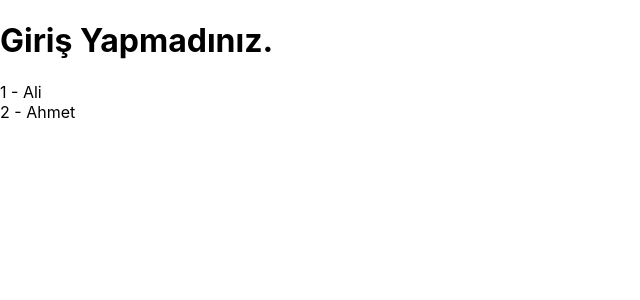
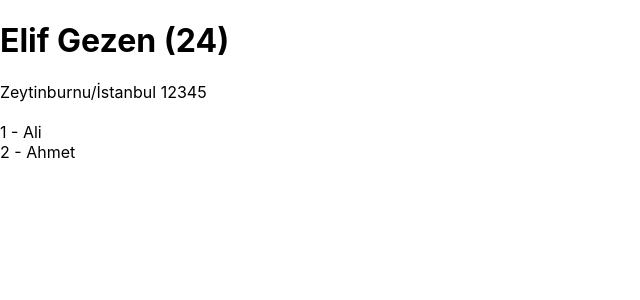
Before and after one commit to elifintizamoglu/React101, a React (Create React App) app in the folder react-project/: page / in a window 1280 px wide. Shown: the top 300 px of the page, without its empty margins (0-640 px from the left). Built offline with nearby package versions, Linux system fonts and the light colour scheme.

Commit message:
PropTypes 2

```diff
--- a/react-project/src/App.js
+++ b/react-project/src/App.js
@@ -19,9 +19,13 @@ function App() {
       <User
         name="Elif"
         surname="Gezen"
-        isLoggedIn={false}
+        isLoggedIn={true}
         age={24}
         friends={otherFriends}
+        address={{
+          title:"Zeytinburnu/İstanbul",
+          zip:12345
+        }}
       />
     </>
   );
--- a/react-project/src/components/User.js
+++ b/react-project/src/components/User.js
@@ -1,15 +1,19 @@
 import PropTypes from "prop-types";
 
-function User({ name, surname, isLoggedIn, age, friends }) {
+function User({ name, surname, isLoggedIn, age, friends, address }) {
+    if (!isLoggedIn){
+        return <div>Giriş yapmadınız!!!</div>;
+    }
+
     return (
         <>
             <h1>
-                {
-                    isLoggedIn
-                        ? `${name} ${surname} (${age})`
-                        : "Giriş Yapmadınız."
-                }
+                {`${name} ${surname} (${age})`}
             </h1>
+            {address.title} {address.zip}
+            <br />
+            <br />
+
             {
                 friends.map((friend) => (
                     <div key={friend.id}>
@@ -23,11 +27,20 @@ function User({ name, surname, isLoggedIn, age, friends }) {
 }
 
 User.propTypes = {
-    name: PropTypes.string,
+    name: PropTypes.string.isRequired,
     surname: PropTypes.string,
-    isLoggedIn: PropTypes.bool,
-    age: PropTypes.number,
+    isLoggedIn: PropTypes.bool.isRequired,
+    age: PropTypes.oneOfType([PropTypes.number,
+    PropTypes.string]).isRequired,
     friends: PropTypes.array,
+    address:PropTypes.shape({
+        title: PropTypes.string,
+        zip:PropTypes.number
+    }),
+};
+
+User.defaultProps = {
+    isLoggedIn: false,
 }
 
 export default User;
```
